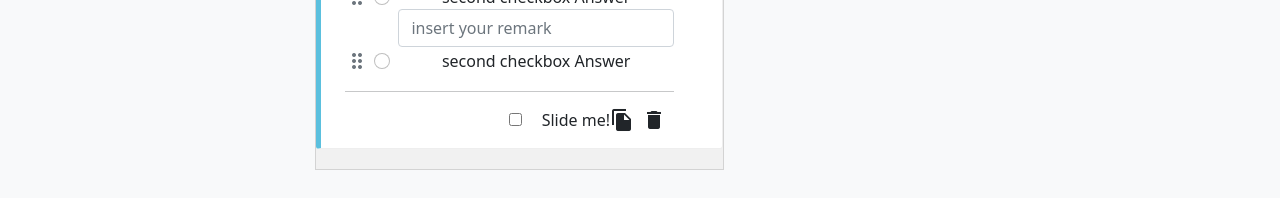
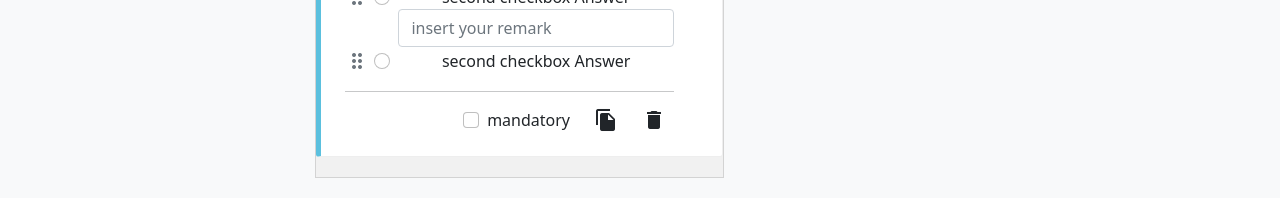
Before and after one commit to salehloke/google-form-clone, an Angular app: page / in a window 1280 px wide. Shown: the part 429-627 px from the top of the page. Built offline with nearby package versions, Linux system fonts and the light colour scheme.

Commit message:
add event listener to card clicks

```diff
--- a/src/app/google-form-clone/google-form-viewer/google-form-viewer.component.html
+++ b/src/app/google-form-clone/google-form-viewer/google-form-viewer.component.html
@@ -11,7 +11,11 @@
 >
   <div class="myDiv" *ngFor="let element of cardElements" cdkDrag>
     <!-- Question card -->
-    <div class="card row mt-3 draggable callout callout-info p-0">
+    <div
+      [id]="element.id"
+      (click)="onCardClick(element, $event)"
+      class="card row mt-3 draggable callout callout-info p-0"
+    >
       <div class="row">
         <!-- drag handle -->
         <div class="text-center draggable p-0 m-0">
@@ -125,12 +129,21 @@
           </div>
           <div></div>
           <hr />
-
+          <!-- action row -->
           <div class="d-flex flex-row-reverse bd-highlight">
             <div class="material-icons p-2 pt-0">delete</div>
-            <div class="material-icons pr-2 pl-2">file_copy</div>
-            <mat-slide-toggle>Slide me!</mat-slide-toggle>
-            <!-- <div class="p-2 bd-highlight">switch</div> -->
+            <div class="material-icons p-3 pt-0">file_copy</div>
+            <div class="form-check p-2 pt-0">
+              <input
+                class="form-check-input"
+                type="checkbox"
+                name="isRequired"
+              />
+              <label class="form-check-label" for="isRequired">
+                mandatory</label
+              >
+            </div>
+            <!-- end of action row -->
           </div>
         </div>
       </div>
--- a/src/app/google-form-clone/google-form-viewer/google-form-viewer.component.ts
+++ b/src/app/google-form-clone/google-form-viewer/google-form-viewer.component.ts
@@ -1,5 +1,5 @@
 import { CdkDragDrop, moveItemInArray } from '@angular/cdk/drag-drop';
-import { Component, OnInit } from '@angular/core';
+import { Component, HostListener, OnInit } from '@angular/core';
 
 import { questionModel } from '../.././models/question.model';
 
@@ -10,11 +10,21 @@ import { questionModel } from '../.././models/question.model';
   // schemas: [CUSTOM_ELEMENTS_SCHEMA],
 })
 export class GoogleFormViewerComponent implements OnInit {
+  numberOfClicks = 0;
+  // @HostListener('click', ['$event.target'])
+  // onClick(btn) {
+  //   console.log('ele', btn, 'number of clicks:', this.numberOfClicks++);
+  // }
+  onCardClick(element, event) {
+    let test = event.srcElement as HTMLDivElement;
+    console.log(element, test);
+  }
   constructor() {}
 
   ngOnInit() {}
 
   freeTextQuestion: questionModel = {
+    id: 'q1',
     orderNo: 1,
     type: 'question',
     required: true,
@@ -26,6 +36,7 @@ export class GoogleFormViewerComponent implements OnInit {
   };
 
   radioQuestion = {
+    id: 'q2',
     orderNo: 2,
     type: 'question',
     required: false,
@@ -59,6 +70,7 @@ export class GoogleFormViewerComponent implements OnInit {
   };
 
   checkboxQuestion = {
+    id: 'q3',
     orderNo: 3,
     type: 'question',
     required: false,
```
